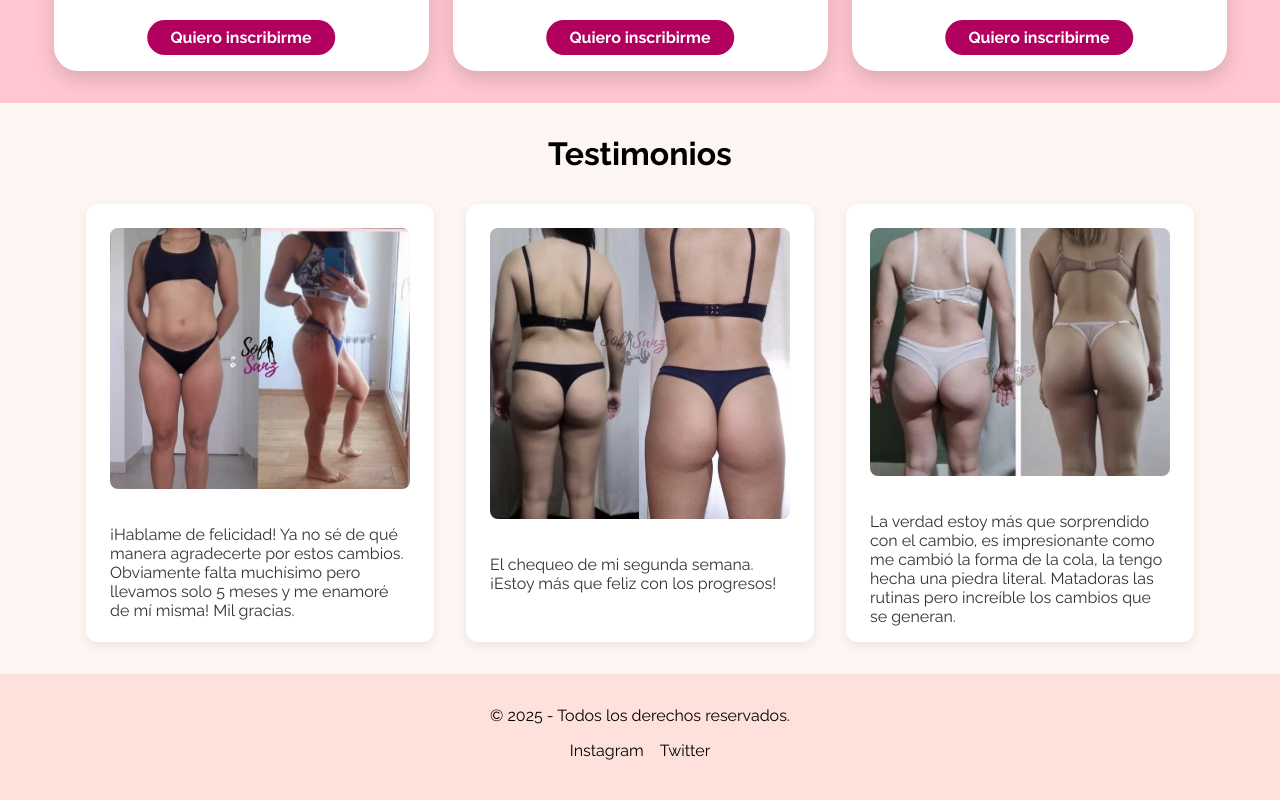
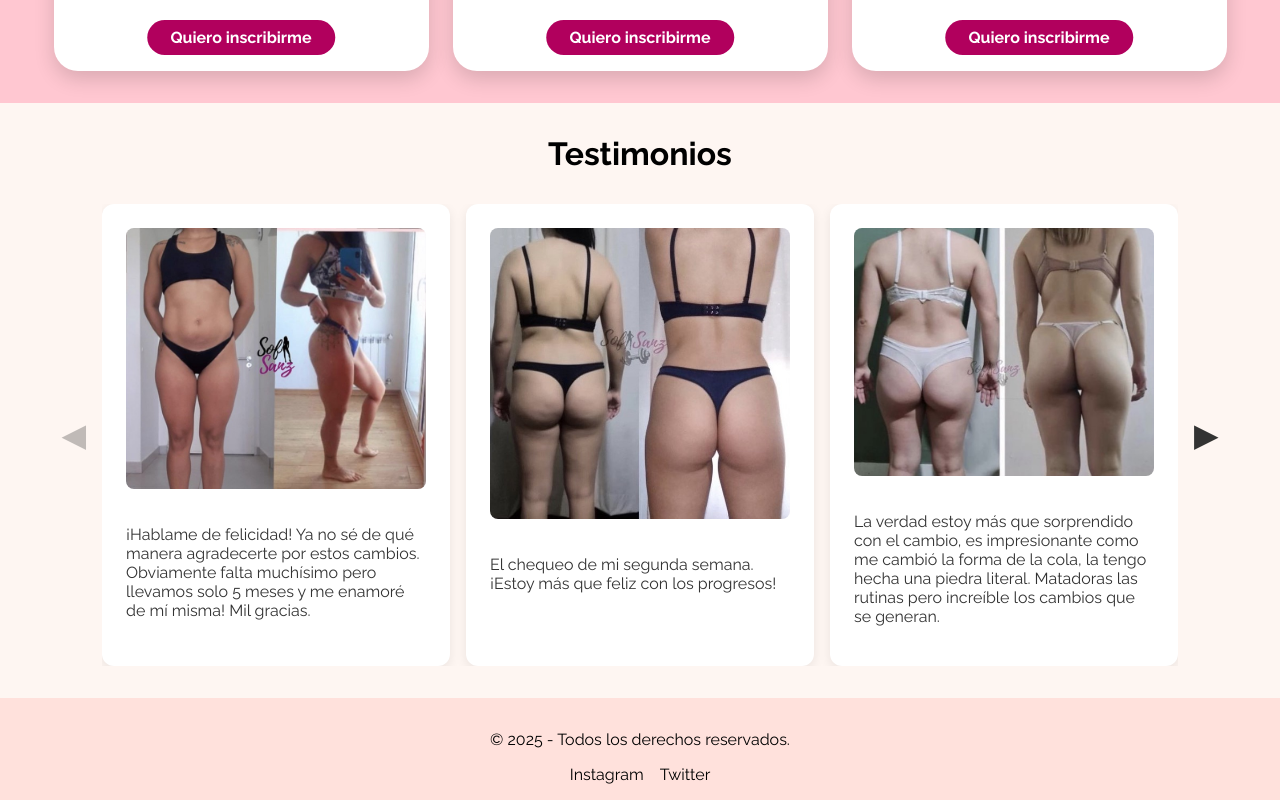
Before and after one commit to Luciano888/SofiaSanzFitness, a Next.js app in the folder landing-page/: page / in a window 1280 px wide. Shown: the part 1692-2492 px from the top of the page. Before the commit the page ends 2468 px from the top, so only its background shows below. Built offline with nearby package versions, Linux system fonts and the light colour scheme.

Commit message:
Se agrego slider para los testimonios

```diff
--- a/landing-page/src/components/TestimonialsSection.tsx
+++ b/landing-page/src/components/TestimonialsSection.tsx
@@ -1,3 +1,5 @@
+"use client";
+import { useState } from "react";
 import styles from "./styles/TestimonialsSection.module.css";
 
 export default function TestimonialsSection() {
@@ -17,19 +19,66 @@ export default function TestimonialsSection() {
         "La verdad estoy más que sorprendido con el cambio, es impresionante como me cambió la forma de la cola, la tengo hecha una piedra literal. Matadoras las rutinas pero increíble los cambios que se generan.",
       imagen: "/testimonio3.jpg",
     },
+    {
+      mensaje:
+        "Nunca pensé que podría volver a sentirme así con mi cuerpo. Gracias por todo el acompañamiento y empuje.",
+      imagen: "/testimonio4.jpg",
+    },
+    {
+      mensaje:
+        "¡Cambió mi vida! Más energía, mejor ánimo y una figura que no creía posible.",
+      imagen: "/testimonio5.jpg",
+    },
+    {
+      mensaje:
+        "Estoy feliz con el progreso que tuve. Tu guía fue clave, ¡gracias infinitas!",
+      imagen: "/testimonio6.jpg",
+    },
   ];
+
+  const [currentIndex, setCurrentIndex] = useState(0);
+
+  const handlePrev = () => {
+    setCurrentIndex((prev) => Math.max(prev - 1, 0));
+  };
+
+  const handleNext = () => {
+    setCurrentIndex((prev) =>
+      Math.min(prev + 1, testimonios.length - 3)
+    );
+  };
+
+  const visibleTestimonios = testimonios.slice(currentIndex, currentIndex + 3);
 
   return (
     <section className={styles.testimonios} id="testimonios">
       <h2 className={styles.titulo}>Testimonios</h2>
 
-      <div className={styles.filaTestimonios}>
-        {testimonios.map((testimonio, index) => (
-          <div key={index} className={styles.tarjetaTestimonio}>
-            <img src={testimonio.imagen} alt={`Foto`} />
-            <p className={styles.mensaje}>{testimonio.mensaje}</p>
-          </div>
-        ))}
+      <div className={styles.sliderContainer}>
+        <button
+          className={styles.flecha}
+          onClick={handlePrev}
+          disabled={currentIndex === 0}
+        >
+          ◀
+        </button>
+
+        <div className={styles.sliderWrapper}>
+          {visibleTestimonios.map((testimonio, index) => (
+            <div key={index} className={styles.tarjetaTestimonio}>
+              <img src={testimonio.imagen} alt={`Testimonio ${index + 1}`} />
+              <p className={styles.mensaje}>{testimonio.mensaje}</p>
+            </div>
+          ))}
+        </div>
+
+        <button
+          className={styles.flecha}
+          onClick={handleNext}
+          disabled={currentIndex >= testimonios.length - 3}
+        >
+          ▶
+        </button>
       </div>
     </section>
   );
--- a/landing-page/src/components/styles/TestimonialsSection.module.css
+++ b/landing-page/src/components/styles/TestimonialsSection.module.css
@@ -5,28 +5,48 @@
 }
 
 .titulo {
-  text-align: center;
   font-size: 2rem;
-  padding-bottom: 0!important;
-  margin: 0!important;
+  margin: 0;
 }
 
-.filaTestimonios {
+.sliderContainer {
+  position: relative;
   display: flex;
-  gap: 2rem;
+  align-items: center;
   justify-content: center;
-  flex-wrap: wrap;
   margin-top: 2rem;
 }
 
+.flecha {
+  background: none;
+  border: none;
+  font-size: 2rem;
+  cursor: pointer;
+  padding: 1rem;
+  color: #333;
+}
+
+.flecha:disabled {
+  opacity: 0.3;
+  cursor: not-allowed;
+}
+
+.sliderWrapper {
+  display: flex;
+  gap: 1rem;
+  overflow: hidden;
+  max-width: 1200px; /* o el ancho que prefieras */
+}
+
 .tarjetaTestimonio {
+  width: 300px;
+  flex-shrink: 0;
   background-color: #fff;
   border-radius: 12px;
   padding: 1.5rem;
-  padding-bottom: 0!important;
-  max-width: 300px;
   box-shadow: 0 4px 12px rgba(0, 0, 0, 0.08);
   text-align: left;
+  transition: transform 0.3s ease;
 }
 
 .tarjetaTestimonio img {
@@ -36,11 +56,6 @@
   margin-bottom: 1rem;
 }
 
-.tarjetaTestimonio h3 {
-  margin: 0.5rem 0;
-  font-size: 1.2rem;
-}
-
 .mensaje {
   font-size: 1rem;
   color: #333;
```
